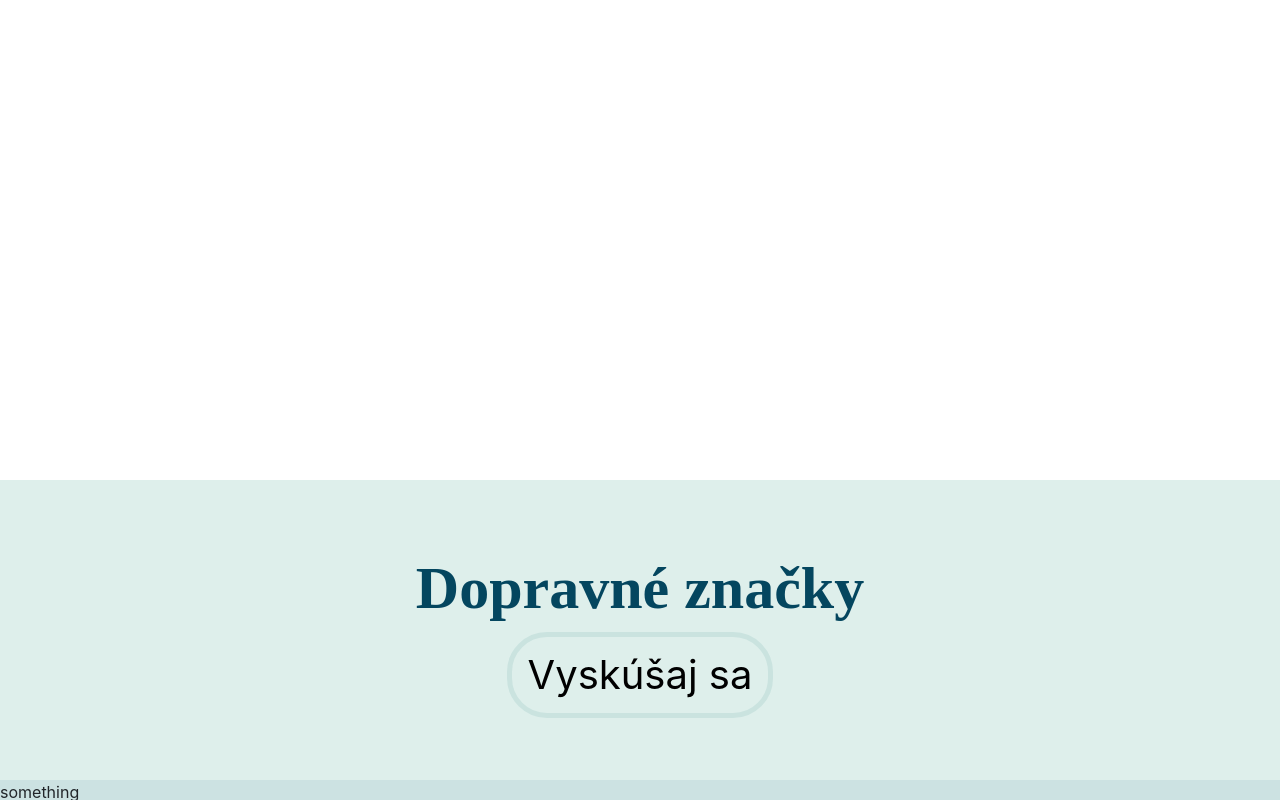
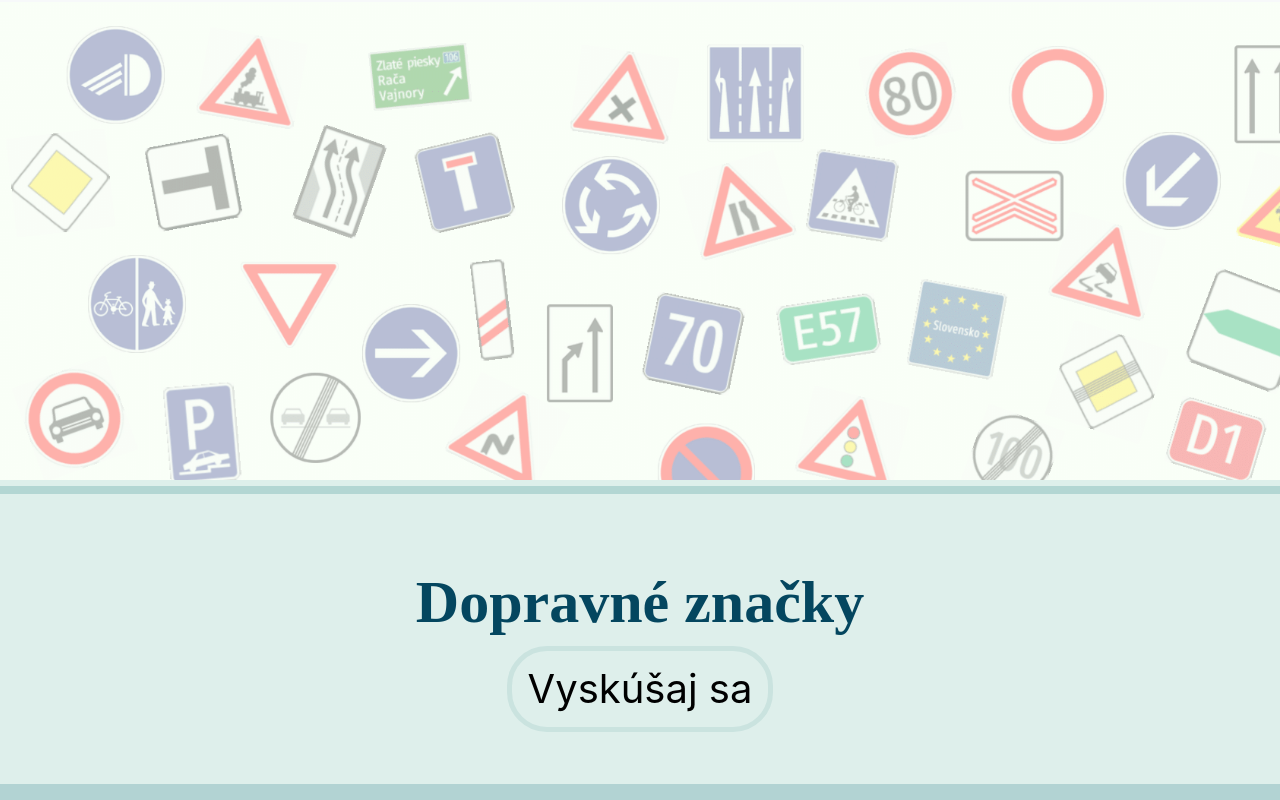
Before and after one commit to Cupprum/ROAD_SIGNS, a Django app: page / in a window 1280 px wide. Run offline with Django 3.2, Linux system fonts and the light colour scheme; some libraries are stand-ins or nearby versions.

Commit message:
welcome_page basically works

```diff
--- a/project/app_signs/static/app_signs/style.css
+++ b/project/app_signs/static/app_signs/style.css
@@ -6,20 +6,31 @@ h1.main_text {
 }
 
 div.top {
-    background-color: white;
+    background-image: url("welcome_background.png");
     height: 60%;
+}
+
+div.middle-rectangle-light {
+    height: 2%;
+    background-color: #22947a00;
+}
+
+div.middle-rectangle-dark {
+    height: 2.5%;
+    background-color: #2481823b;
+    width: 100%;
 }
 
 div.middle {
     background-color: #22947a26;
-    height: 37.5%;
+    height: 38%;
 }
 
 div.bottom {
-    height: 2.5%;
+    height: 2%;
     position: absolute;
     bottom: 0;
-    background-color: #2481823b;
+    background-color: #24818259;
     width: 100%;
 }
 
--- a/project/app_signs/templates/app_signs/welcome_page.html
+++ b/project/app_signs/templates/app_signs/welcome_page.html
@@ -8,17 +8,17 @@
 <body>
     <form action="/" method = "post">{% csrf_token %}
         <div class="top"></div>
-        <div class="middle">
-            <div class="container text-center col-lg-12">
-                <br><br><br>
-                <h1 class="main_text">Dopravné značky</h1>
-                <button type="submit" name="start_test" class="btn btn-outline-primary btn-lg btn-my-css" style="border-radius: 40px; font-size: 40px;">Vyskúšaj sa</button>
+        <footer>
+            <div class="middle">
+                <div class="middle-rectangle-light"></div>
+                <div class="middle-rectangle-dark"></div>
+                <div class="container text-center col-lg-12">
+                    <br><br><br>
+                    <h1 class="main_text">Dopravné značky</h1>
+                    <button type="submit" name="btn_start" class="btn btn-outline-primary btn-lg btn-my-css" style="border-radius: 40px; font-size: 40px;">Vyskúšaj sa</button>
+                </div>
             </div>
-        </div>
-        <footer>
-            <div class="bottom">
-                <p>something</p>
-            </div>
+            <div class="bottom"></div>
         </footer>
     </form>
 </body>
--- a/project/app_signs/views.py
+++ b/project/app_signs/views.py
@@ -9,6 +9,10 @@ def welcome_page(request):
     if request.method == 'GET':
         template = loader.get_template('app_signs/welcome_page.html')
         return HttpResponse(template.render({}, request))
+
+    if request.method == 'POST':
+        if 'btn_start' in request.POST:
+            return HttpResponse('working button')
 
 
 @require_http_methods(["GET", "POST"])
```
Also changed, not shown: project/app_signs/static/app_signs/welcome_background.png (added).
